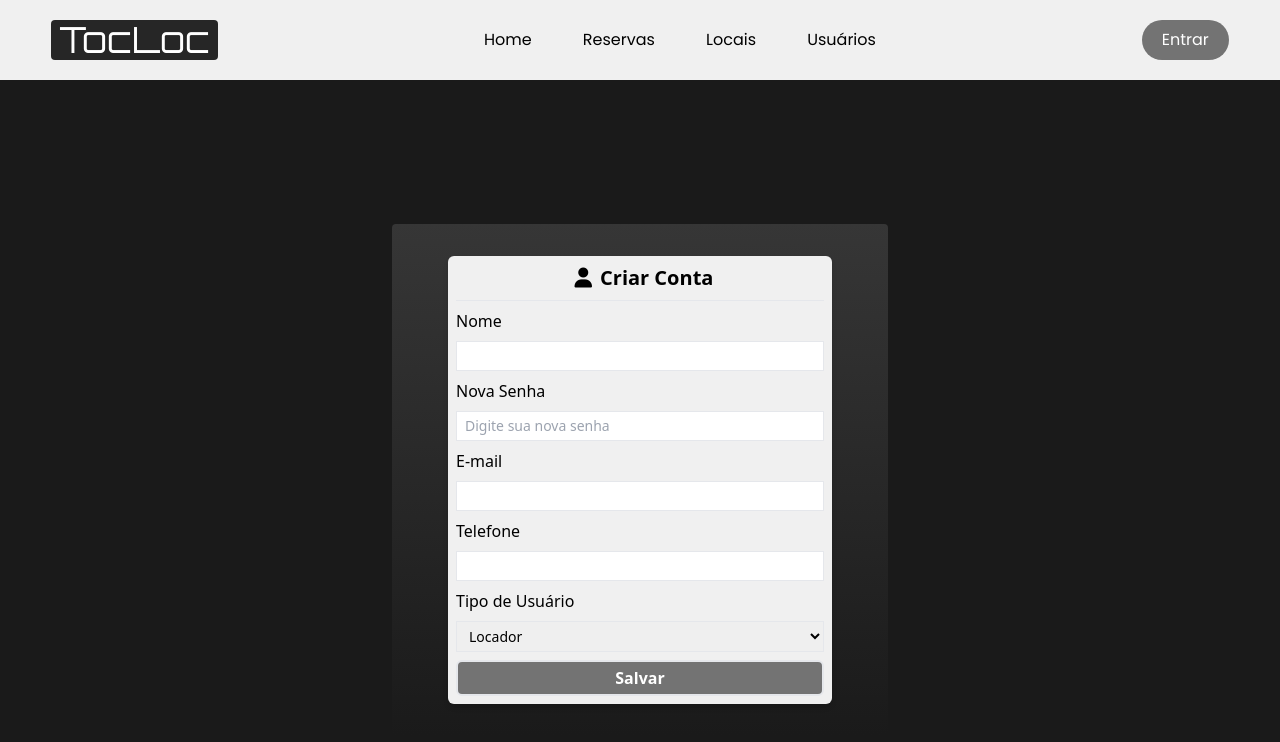
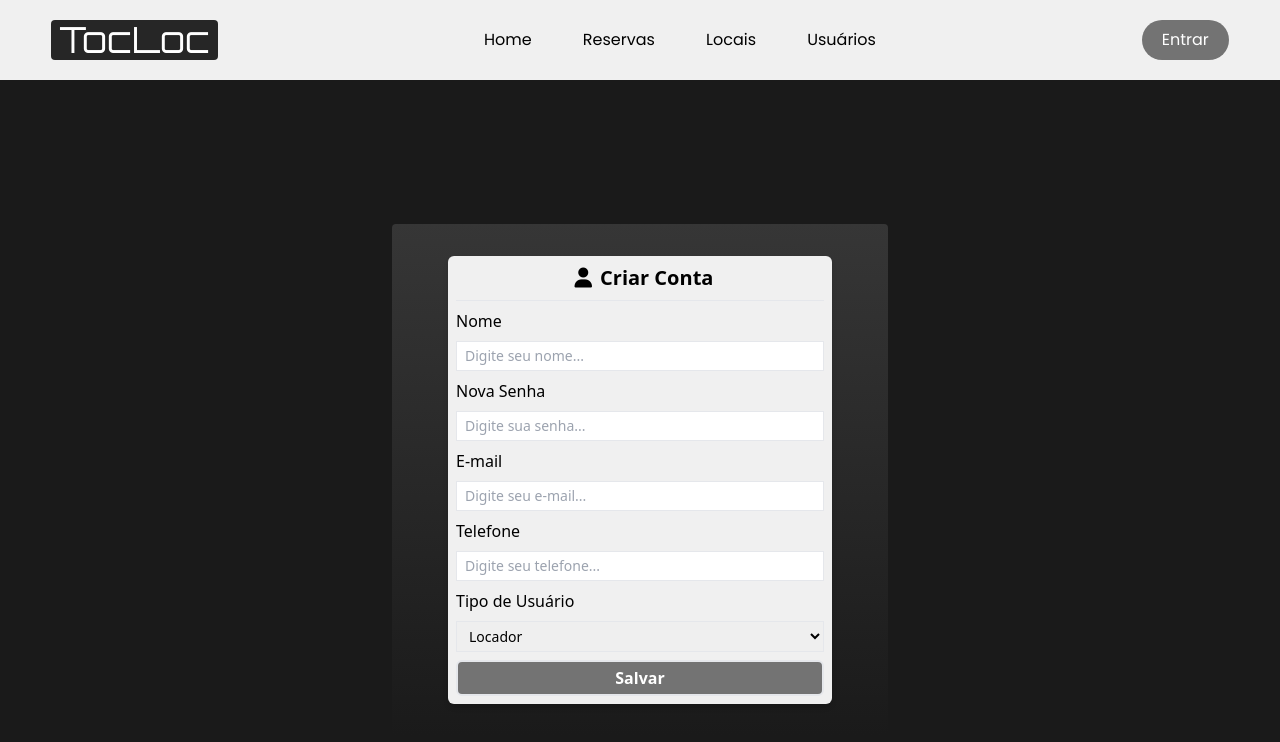
Before and after one commit to waltherpires/tocloc-frontend, a React (Vite) app: page /createaccount in a window 1280 px wide. Shown: the top 742 px of the page. Built offline with nearby package versions, Linux system fonts and the light colour scheme.

Commit message:
Adicionei tela de criar conta v2

```diff
--- a/src/pages/CreateAccount.jsx
+++ b/src/pages/CreateAccount.jsx
@@ -60,6 +60,7 @@ export default function CreateAccount(){
               label="Nome"
               id="name"
               type="text"
+              placeholder="Digite seu nome..."
               value={user.name}
               onChange={(event) => handleInputChange('name', event.target.value)}
             />
@@ -68,7 +69,7 @@ export default function CreateAccount(){
               label="Nova Senha"
               id="password"
               type="password"
-              placeholder="Digite sua nova senha"
+              placeholder="Digite sua senha..."
               onChange={(event) => handleInputChange('password', event.target.value)}
             />
 
@@ -76,6 +77,7 @@ export default function CreateAccount(){
               required
               label="E-mail"
               id="email"
+              placeholder="Digite seu e-mail..."
               type="email"
               value={user.email}
               onChange={(event) => handleInputChange('email', event.target.value)}
@@ -85,6 +87,7 @@ export default function CreateAccount(){
               required
               label="Telefone"
               id="telefone"
+              placeholder="Digite seu telefone..."
               type="tel"
               maxlength={11}
               minlength={9}
--- a/src/pages/Login.jsx
+++ b/src/pages/Login.jsx
@@ -14,8 +14,8 @@ export default function Login(){
         <h1 className="text-3xl block text-center font-semibold"><i className="fa-solid fa-user mx-2"></i>Login</h1>
         <hr className="mt-3"/>
         <div className="mt-3">
-          <label htmlFor="username" className="block text-base mb-2">Usuário</label>
-          <input type="text" id="username" className="border w-full text-base px-2 py-1 focus:outline-none focus:ring-0 focus:border-gray-600" placeholder="Digite seu usuário..."/>
+          <label htmlFor="username" className="block text-base mb-2">E-mail</label>
+          <input type="text" id="username" className="border w-full text-base px-2 py-1 focus:outline-none focus:ring-0 focus:border-gray-600" placeholder="Digite seu e-mail..."/>
         </div>
         <div className="mt-3">
           <label htmlFor="password" className="block text-base mb-2">Senha</label>
@@ -27,7 +27,7 @@ export default function Login(){
             <label className="text-xs sm:text-s">Lembrar de mim?</label>
           </div>
           <div>
-            <p className="text-indigo-800 text-xs sm:text-sm" onClick={handleCreateAccount}><>Ainda não é cadastrado? <br /> Crie sua conta!</></p>
+            <p className="text-indigo-800 text-xs sm:text-sm cursor-pointer" onClick={handleCreateAccount}><>Ainda não é cadastrado? <br /> Crie sua conta!</></p>
           </div>
         </div>
         <div className="mt-5">
```
